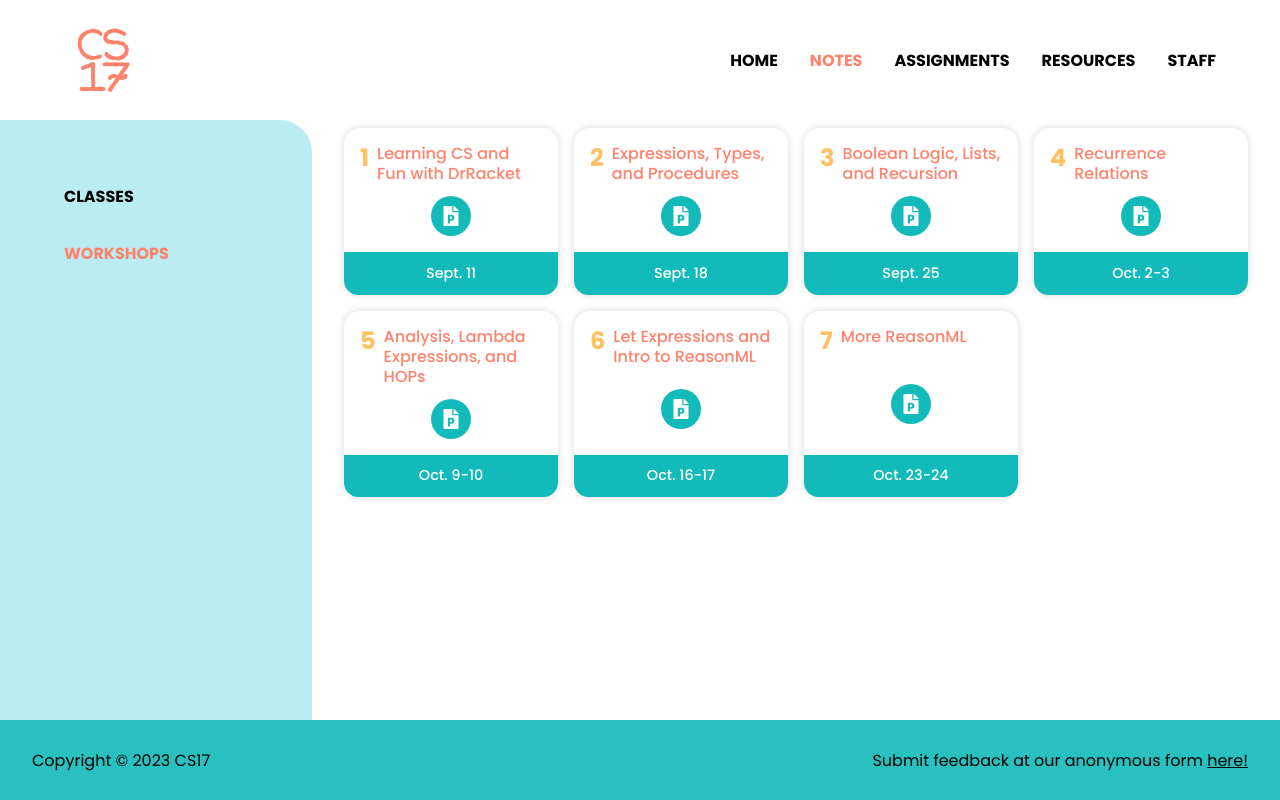
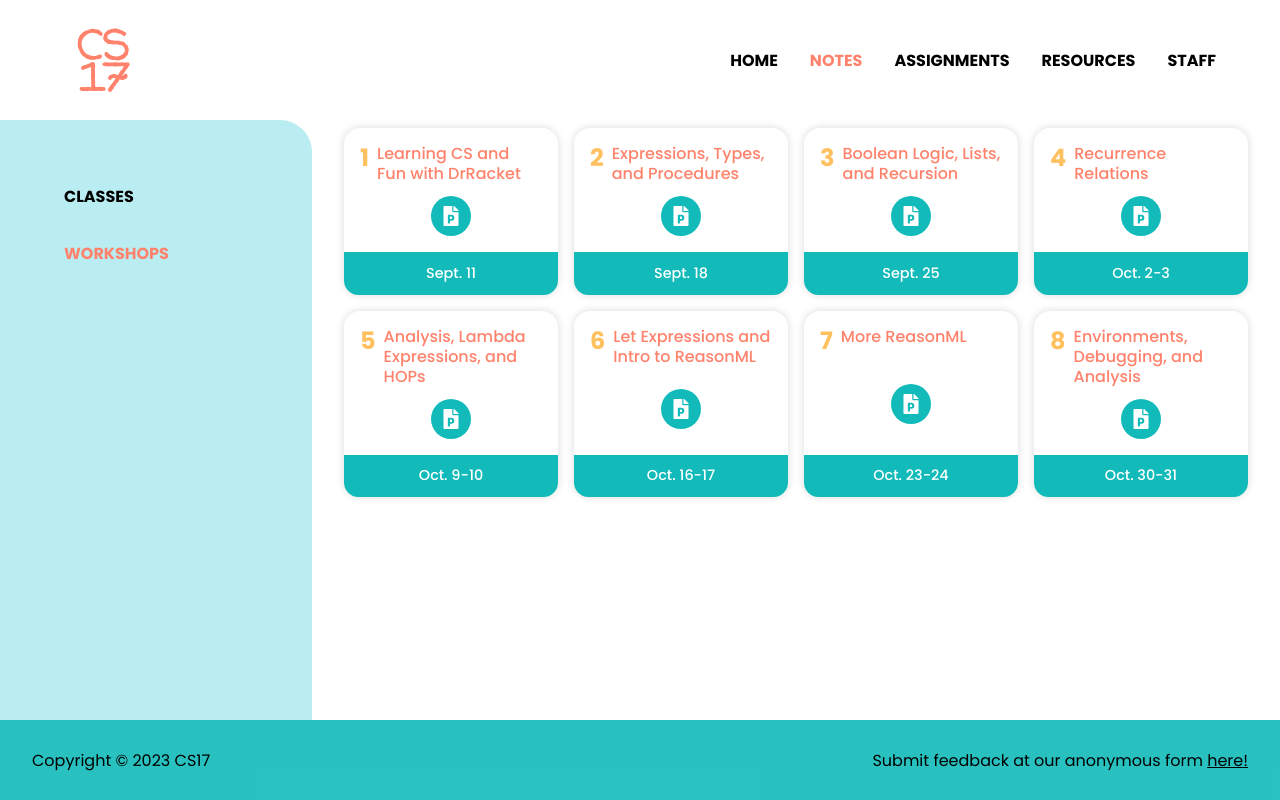
Before and after one commit to cs17-fall2023/cs17-fall2023.github.io, a React (Create React App) app: page /workshops in a window 1280 px wide. Built offline with nearby package versions, Linux system fonts and the light colour scheme.

Commit message:
workshop 8

```diff
--- a/src/Info/Notes/Workshops/Workshops.js
+++ b/src/Info/Notes/Workshops/Workshops.js
@@ -44,12 +44,12 @@ const workshops = [
 			{ icon: <FaFilePowerpoint />, link: "https://docs.google.com/presentation/d/1eFe5-pmAOKZhCk2pQ_DsDA7n5u8oERjDTqLHqaBbgFQ/edit?usp=sharing", label: "Slides" },
 		]
 	},
-	// {
-	// 	number: 8, title: "Environments, Debugging, and Analysis", outDate: "Oct. 31-Nov. 1", active: false,
-	// 	links: [
-	// 		{ icon: <FaFilePowerpoint />, link: "https://docs.google.com/presentation/d/1wFzBufgKEU3DQdWf2TJRW2uB9ql1E4mF/edit?usp=sharing&ouid=102918815439366304366&rtpof=false&sd=false", label: "Slides" },
-	// 	]
-	// },
+	{
+		number: 8, title: "Environments, Debugging, and Analysis", outDate: "Oct. 30-31", active: true,
+		links: [
+			{ icon: <FaFilePowerpoint />, link: "https://docs.google.com/presentation/d/1YDHd1ikXaxN5s9xuwdr5psnyoJMX7d3ic0_CpPX-3OE/edit?usp=sharing", label: "Slides" },
+		]
+	},
 	// {
 	// 	number: 9, title: "Rackette Concept Review!", outDate: "Nov. 7-8", active: false,
 	// 	links: [
```
